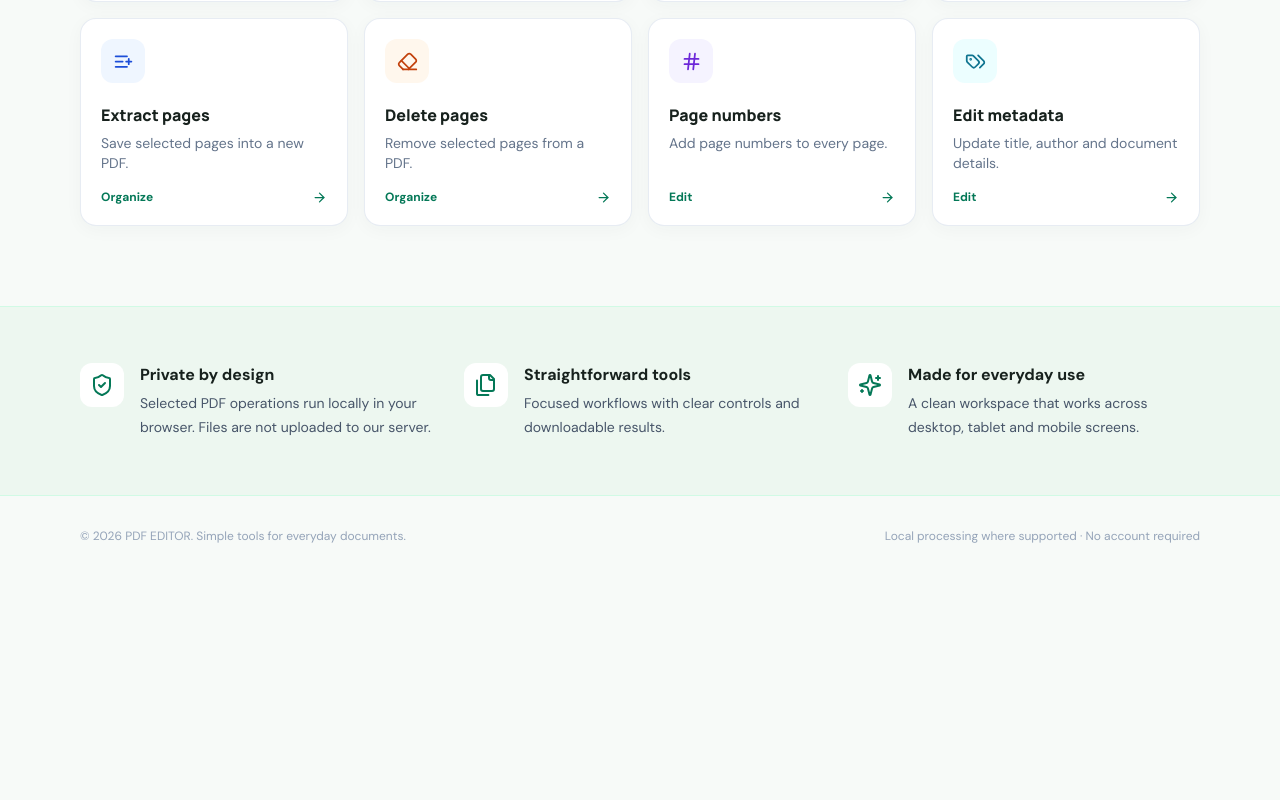
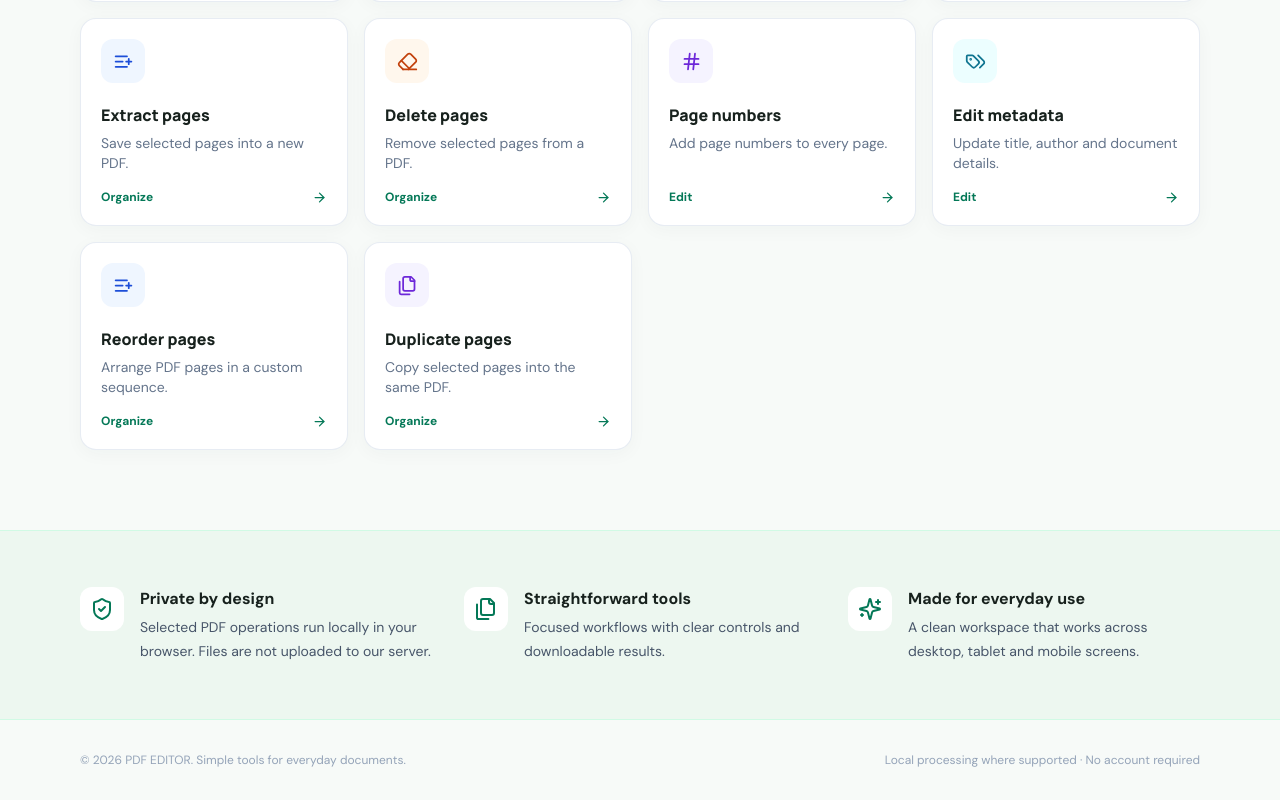
Before and after one commit to MAYANK198010/PDF-EDITOR, a Next.js app: page / in a window 1280 px wide. Shown: the part 1117-1917 px from the top of the page. Before the commit the page ends 1693 px from the top, so only its background shows below. Built offline with nearby package versions, Linux system fonts and the light colour scheme.

Commit message:
Add PDF page reorder and duplicate tools

```diff
--- a/app/page.tsx
+++ b/app/page.tsx
@@ -4,7 +4,7 @@ import { useMemo, useRef, useState } from "react";
 import { FileText, Scissors, Combine, RotateCw, Minimize2, Image, ShieldCheck, Droplets, FileImage, ArrowRight, UploadCloud, X, Download, LockKeyhole, Search, Sparkles, Files, Trash2, ListPlus, Eraser, Hash, Tags, ChevronUp, ChevronDown } from "lucide-react";
 import { PDFDocument, degrees, rgb } from "pdf-lib";
 
-type ToolId = "merge" | "split" | "rotate" | "compress" | "images" | "watermark" | "protect" | "preview" | "extract" | "delete" | "number" | "metadata";
+type ToolId = "merge" | "split" | "rotate" | "compress" | "images" | "watermark" | "protect" | "preview" | "extract" | "delete" | "number" | "metadata" | "reorder" | "duplicate";
 type PdfFile = { file: File; id: string };
 
 const tools: {id:ToolId;name:string;description:string;icon:typeof FileText;category:string;accent:string}[] = [
@@ -19,7 +19,9 @@ const tools: {id:ToolId;name:string;description:string;icon:typeof FileText;cate
   {id:"extract",name:"Extract pages",description:"Save selected pages into a new PDF.",icon:ListPlus,category:"Organize",accent:"blue"},
   {id:"delete",name:"Delete pages",description:"Remove selected pages from a PDF.",icon:Eraser,category:"Organize",accent:"orange"},
   {id:"number",name:"Page numbers",description:"Add page numbers to every page.",icon:Hash,category:"Edit",accent:"purple"},
-  {id:"metadata",name:"Edit metadata",description:"Update title, author and document details.",icon:Tags,category:"Edit",accent:"cyan"}
+  {id:"metadata",name:"Edit metadata",description:"Update title, author and document details.",icon:Tags,category:"Edit",accent:"cyan"},
+  {id:"reorder",name:"Reorder pages",description:"Arrange PDF pages in a custom sequence.",icon:ListPlus,category:"Organize",accent:"blue"},
+  {id:"duplicate",name:"Duplicate pages",description:"Copy selected pages into the same PDF.",icon:Files,category:"Organize",accent:"purple"}
 ];
 
 const iconColors: Record<string,string> = {green:"bg-emerald-50 text-emerald-700",blue:"bg-blue-50 text-blue-700",orange:"bg-orange-50 text-orange-700",purple:"bg-violet-50 text-violet-700",pink:"bg-pink-50 text-pink-700",cyan:"bg-cyan-50 text-cyan-700",amber:"bg-amber-50 text-amber-700",slate:"bg-slate-100 text-slate-700"};
@@ -34,6 +36,7 @@ export default function Home() {
   const [rotation,setRotation] = useState(90);
   const [watermark,setWatermark] = useState("CONFIDENTIAL");
   const [pageRange,setPageRange] = useState("1-2");
+  const [pageOrder,setPageOrder] = useState("1, 2, 3");
   const [numberStart,setNumberStart] = useState(1);
   const [metaTitle,setMetaTitle] = useState("");
   const [metaAuthor,setMetaAuthor] = useState("");
@@ -65,7 +68,7 @@ export default function Home() {
     setFiles(old=>[...old,...accepted.map(file=>({file,id: crypto.randomUUID()}))]);
     setMessage("");
   }
-  function reset() { setFiles([]); setMessage(""); setPageRange("1-2"); setNumberStart(1); setMetaTitle(""); setMetaAuthor(""); setMetaSubject(""); setMetaKeywords(""); if(inputRef.current) inputRef.current.value=""; if(imageRef.current) imageRef.current.value=""; }
+  function reset() { setFiles([]); setMessage(""); setPageRange("1-2"); setPageOrder("1, 2, 3"); setNumberStart(1); setMetaTitle(""); setMetaAuthor(""); setMetaSubject(""); setMetaKeywords(""); if(inputRef.current) inputRef.current.value=""; if(imageRef.current) imageRef.current.value=""; }
   function download(bytes: Uint8Array, name: string) {
     const blob = new Blob([bytes.slice().buffer as ArrayBuffer],{type:"application/pdf"});
     const url = URL.createObjectURL(blob); const a=document.createElement("a"); a.href=url; a.download=name; a.click(); URL.revokeObjectURL(url);
@@ -128,6 +131,20 @@ export default function Home() {
         const font=await doc.embedFont("Helvetica");
         doc.getPages().forEach((page,index)=>{const {width}=page.getSize(); const label=String(numberStart+index); const size=10; const textWidth=font.widthOfTextAtSize(label,size); page.drawText(label,{x:(width-textWidth)/2,y:18,size,font,color:rgb(.35,.4,.37)});});
         download(await doc.save(),"numbered.pdf"); setMessage("Added page numbers to "+doc.getPageCount()+" page(s).");
+      } else if(active==="reorder") {
+        const source=await PDFDocument.load(await files[0].file.arrayBuffer());
+        const indexes=parsePageRange(pageOrder,source.getPageCount());
+        if(indexes.length!==source.getPageCount()) throw new Error("List every page exactly once, from 1 to "+source.getPageCount()+".");
+        const output=await PDFDocument.create();
+        (await output.copyPages(source,indexes)).forEach(page=>output.addPage(page));
+        download(await output.save(),"reordered.pdf"); setMessage("Reordered all "+indexes.length+" page(s).");
+      } else if(active==="duplicate") {
+        const source=await PDFDocument.load(await files[0].file.arrayBuffer());
+        const indexes=parsePageRange(pageRange,source.getPageCount());
+        const output=await PDFDocument.create();
+        (await output.copyPages(source,source.getPageIndices())).forEach(page=>output.addPage(page));
+        (await output.copyPages(source,indexes)).forEach(page=>output.addPage(page));
+        download(await output.save(),"duplicated-pages.pdf"); setMessage("Added "+indexes.length+" duplicated page(s) to the end of the PDF.");
       } else if(active==="metadata") {
         const doc=await PDFDocument.load(await files[0].file.arrayBuffer());
         if(metaTitle.trim()) doc.setTitle(metaTitle.trim());
@@ -178,12 +195,13 @@ export default function Home() {
           <div onDragOver={e=>{e.preventDefault();setDragging(true);}} onDragLeave={()=>setDragging(false)} onDrop={e=>{e.preventDefault();setDragging(false);addFiles(e.dataTransfer.files);}} onClick={()=>inputRef.current?.click()} className={`dropzone flex cursor-pointer flex-col items-center rounded-2xl px-5 py-9 text-center ${dragging?"dragging":""}`}><span className="mb-3 grid h-12 w-12 place-items-center rounded-2xl bg-white text-emerald-700 shadow-sm"><UploadCloud size={24}/></span><span className="font-bold">Drop your {active==="images"?"images":"PDF"} here</span><span className="mt-1 text-xs text-slate-500">or click to browse files</span><span className="mt-4 rounded-lg bg-[#173f2d] px-4 py-2 text-xs font-bold text-white">Choose {active==="images"?"images":"PDF files"}</span></div>
           {files.length>0 && <div className="mt-4 space-y-2">{files.map((item,i)=><div key={item.id} className="flex items-center gap-2 rounded-xl border border-slate-100 bg-slate-50 p-3"><FileText size={18} className="shrink-0 text-emerald-700"/><div className="min-w-0 flex-1"><p className="truncate text-sm font-semibold">{item.file.name}</p><p className="text-xs text-slate-400">{(item.file.size/1024).toFixed(1)} KB</p></div>{active==="merge"&&<><span className="text-xs text-slate-400">#{i+1}</span><button aria-label="Move file up" disabled={i===0} onClick={()=>moveFile(i,-1)} className="rounded-md p-1 text-slate-500 hover:bg-white disabled:opacity-30"><ChevronUp size={16}/></button><button aria-label="Move file down" disabled={i===files.length-1} onClick={()=>moveFile(i,1)} className="rounded-md p-1 text-slate-500 hover:bg-white disabled:opacity-30"><ChevronDown size={16}/></button></>}<button aria-label="Remove file" onClick={()=>setFiles(old=>old.filter(f=>f.id!==item.id))} className="rounded-lg p-2 text-slate-400 hover:bg-white hover:text-red-600"><Trash2 size={15}/></button></div>)}</div>}
           {active==="rotate"&&<div className="mt-5"><label className="mb-2 block text-sm font-semibold">Rotation angle</label><div className="grid grid-cols-3 gap-2">{[90,180,270].map(n=><button key={n} onClick={()=>setRotation(n)} className={`rounded-xl border py-2 text-sm font-bold ${rotation===n?"border-emerald-600 bg-emerald-50 text-emerald-800":"border-slate-200 text-slate-600"}`}>{n}°</button>)}</div></div>}
-          {(active==="extract"||active==="delete")&&<div className="mt-5"><label className="mb-2 block text-sm font-semibold">Page numbers or ranges</label><input value={pageRange} onChange={e=>setPageRange(e.target.value)} placeholder="Example: 1, 3-5, 8" className="w-full rounded-xl border border-slate-200 px-3 py-2.5 text-sm outline-none focus:border-emerald-600"/><p className="mt-2 text-xs text-slate-400">Use commas for separate pages and hyphens for ranges. Pages start at 1.</p></div>}
+          {(active==="extract"||active==="delete"||active==="duplicate")&&<div className="mt-5"><label className="mb-2 block text-sm font-semibold">Page numbers or ranges</label><input value={pageRange} onChange={e=>setPageRange(e.target.value)} placeholder="Example: 1, 3-5, 8" className="w-full rounded-xl border border-slate-200 px-3 py-2.5 text-sm outline-none focus:border-emerald-600"/><p className="mt-2 text-xs text-slate-400">Use commas for separate pages and hyphens for ranges. Pages start at 1.</p></div>}
+          {active==="reorder"&&<div className="mt-5"><label className="mb-2 block text-sm font-semibold">New page order</label><input value={pageOrder} onChange={e=>setPageOrder(e.target.value)} placeholder="Example: 3, 1, 2, 4" className="w-full rounded-xl border border-slate-200 px-3 py-2.5 text-sm outline-none focus:border-emerald-600"/><p className="mt-2 text-xs text-slate-400">Enter every page number once. For example, 3, 1, 2 moves page 3 first.</p></div>}
           {active==="number"&&<div className="mt-5"><label className="mb-2 block text-sm font-semibold">Starting page number</label><input type="number" min="1" max="999999" value={numberStart} onChange={e=>setNumberStart(Math.max(1,Number(e.target.value)||1))} className="w-full rounded-xl border border-slate-200 px-3 py-2.5 text-sm outline-none focus:border-emerald-600"/><p className="mt-2 text-xs text-slate-400">Numbers are placed at the bottom center of each page.</p></div>}
           {active==="metadata"&&<div className="mt-5 grid gap-3"><label className="text-sm font-semibold">Document title<input value={metaTitle} onChange={e=>setMetaTitle(e.target.value)} placeholder="Title" className="mt-1 w-full rounded-xl border border-slate-200 px-3 py-2.5 font-normal outline-none focus:border-emerald-600"/></label><label className="text-sm font-semibold">Author<input value={metaAuthor} onChange={e=>setMetaAuthor(e.target.value)} placeholder="Author name" className="mt-1 w-full rounded-xl border border-slate-200 px-3 py-2.5 font-normal outline-none focus:border-emerald-600"/></label><label className="text-sm font-semibold">Subject<input value={metaSubject} onChange={e=>setMetaSubject(e.target.value)} placeholder="Document subject" className="mt-1 w-full rounded-xl border border-slate-200 px-3 py-2.5 font-normal outline-none focus:border-emerald-600"/></label><label className="text-sm font-semibold">Keywords<input value={metaKeywords} onChange={e=>setMetaKeywords(e.target.value)} placeholder="comma, separated, keywords" className="mt-1 w-full rounded-xl border border-slate-200 px-3 py-2.5 font-normal outline-none focus:border-emerald-600"/></label><p className="text-xs text-slate-400">Leave a field blank to keep its existing value.</p></div>}
           {active==="watermark"&&<div className="mt-5"><label className="mb-2 block text-sm font-semibold">Watermark text</label><input value={watermark} onChange={e=>setWatermark(e.target.value)} maxLength={40} className="w-full rounded-xl border border-slate-200 px-3 py-2.5 text-sm outline-none focus:border-emerald-600"/></div>}
           {message && <p className={`mt-4 rounded-xl p-3 text-sm ${message.includes("ready")||message.includes("Downloaded")||message.includes("pages")?"bg-emerald-50 text-emerald-800":"bg-amber-50 text-amber-800"}`}>{message}</p>}
-          <div className="mt-6 flex flex-col-reverse gap-2 sm:flex-row sm:justify-between"><button onClick={reset} className="rounded-xl border border-slate-200 px-4 py-3 text-sm font-bold text-slate-600 hover:bg-slate-50">Clear files</button><button disabled={!files.length||busy||(active==="merge"&&files.length<2)||((active==="extract"||active==="delete")&&!pageRange.trim())||(active==="watermark"&&!watermark.trim())||(active==="number"&&numberStart<1)} onClick={runTool} className="inline-flex items-center justify-center gap-2 rounded-xl bg-[#173f2d] px-5 py-3 text-sm font-bold text-white hover:bg-emerald-800 disabled:cursor-not-allowed disabled:opacity-40">{busy?"Processing…":active==="preview"?"Inspect PDF":"Process and download"} <Download size={16}/></button></div>
+          <div className="mt-6 flex flex-col-reverse gap-2 sm:flex-row sm:justify-between"><button onClick={reset} className="rounded-xl border border-slate-200 px-4 py-3 text-sm font-bold text-slate-600 hover:bg-slate-50">Clear files</button><button disabled={!files.length||busy||(active==="merge"&&files.length<2)||((active==="extract"||active==="delete"||active==="duplicate")&&!pageRange.trim())||(active==="reorder"&&!pageOrder.trim())||(active==="watermark"&&!watermark.trim())||(active==="number"&&numberStart<1)} onClick={runTool} className="inline-flex items-center justify-center gap-2 rounded-xl bg-[#173f2d] px-5 py-3 text-sm font-bold text-white hover:bg-emerald-800 disabled:cursor-not-allowed disabled:opacity-40">{busy?"Processing…":active==="preview"?"Inspect PDF":"Process and download"} <Download size={16}/></button></div>
           <p className="mt-4 flex items-center justify-center gap-2 text-center text-[11px] text-slate-400"><ShieldCheck size={13}/> Files are processed in this browser tab.</p>
         </div>
       </div>
```
